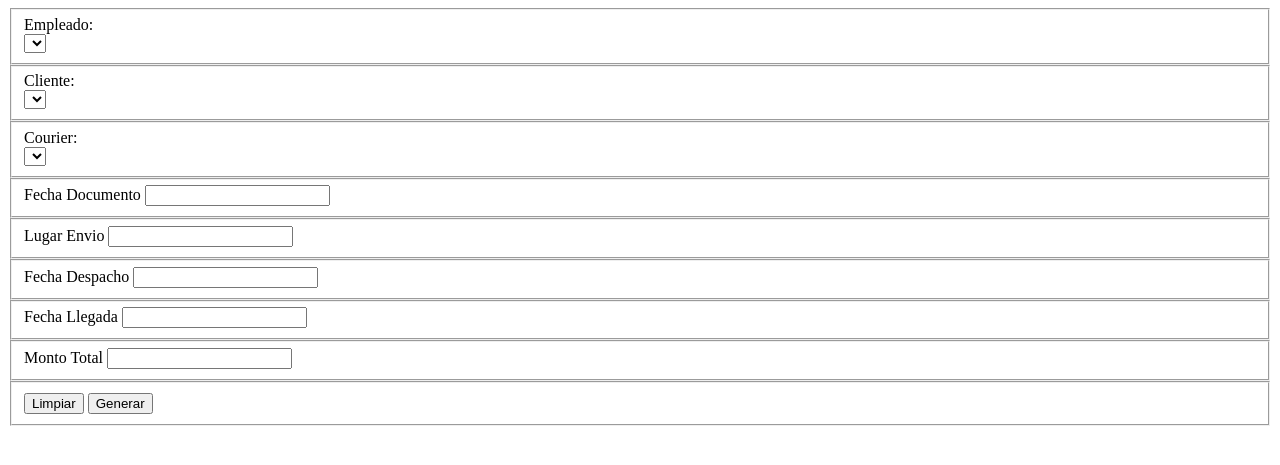
After one commit to AugustCS/PROYECTO_PP1_AGRAVIS, a PHP site: page /ventanas/reg_pedido.php in a window 1280 px wide. The commit adds this page. Shown: the top 465 px of the page. Run offline with PHP 8.4, Linux system fonts and the light colour scheme; lists and menus that the app fills with data are empty.

Commit message:
inicio generar pedido
generar pedido

```diff
--- a/ventanas/con_courier.php
+++ b/ventanas/con_courier.php
@@ -9,6 +9,7 @@
 			<td><?php print $courier[0]; ?></td>
 			<td><?php print $courier[1]; ?></td>
 			<td><?php print $courier[2]; ?></td>
+			<td><?php print $courier[4]; ?></td>
 			<td><?php print $courier[3]; ?></td>
 		</tr>
 <?php
--- /dev/null
+++ b/ventanas/opciones_cliente.php
@@ -0,0 +1,11 @@
+<?php
+	require '../conexion.php';
+	$opciones_clientes = $conexion->prepare("SELECT ID_CLIENTE,NOM_CLIENTE FROM bd_agravis.TBL_CLIENTE");
+	$opciones_clientes->execute();
+	$datos_opciones_clientes = $opciones_clientes->fetchAll();
+	foreach($datos_opciones_clientes as $clientes){
+?>
+		<option value="<?php print $clientes[0]; ?>"><?php 	print $clientes[1]; ?></option>
+<?php
+	}
+ ?>
--- /dev/null
+++ b/ventanas/opciones_courier.php
@@ -0,0 +1,11 @@
+<?php
+	require '../conexion.php';
+	$opciones_courier = $conexion->prepare("SELECT ID_COURIER,NOM_COURIER FROM bd_agravis.TBL_COURIER");
+	$opciones_courier->execute();
+	$datos_opciones_courier = $opciones_courier->fetchAll();
+	foreach($datos_opciones_courier as $courier){
+?>
+		<option value="<?php print $courier[0]; ?>"><?php 	print $courier[1]; ?></option>
+<?php
+	}
+ ?>
--- /dev/null
+++ b/ventanas/opciones_empleados.php
@@ -0,0 +1,11 @@
+<?php
+	require '../conexion.php';
+	$opciones_empleados = $conexion->prepare("SELECT ID_EMPLEADO,NOM_EMPLEADO FROM bd_agravis.TBL_EMPLEADO");
+	$opciones_empleados->execute();
+	$datos_opciones_empleados = $opciones_empleados->fetchAll();
+	foreach($datos_opciones_empleados as $empleados){
+?>
+		<option value="<?php print $empleados[0]; ?>"><?php 	print $empleados[1]; ?></option>
+<?php
+	}
+ ?>
--- /dev/null
+++ b/ventanas/reg_pedido.php
@@ -0,0 +1,82 @@
+<!DOCTYPE html>
+<html >
+<head>
+	<script>
+		function soloNumeros(e){
+	       key = e.keyCode || e.which;
+	       tecla = String.fromCharCode(key).toLowerCase();
+	       numeros = "0123456789.";
+	       especiales = "8-37-39-46";
+
+	       tecla_especial = false
+	       for(var i in especiales){
+	            if(key == especiales[i]){
+	                tecla_especial = true;
+	                break;
+	            }
+	        }
+	        if(numeros.indexOf(tecla)==-1 && !tecla_especial){
+	            return false;
+	        }
+	    }
+    </script>
+    <script src="js/jquery.js"></script>
+	<script src="js/logica.js"></script>
+</head>
+<body>
+	<div class="box-cargados">
+		<div class="box-cargados-top">
+			<form>
+				<fieldset class="cajas-form">
+					<label>Empleado: </label><br>
+					<select name="idempleado" class="cajas-texto" id="da-empleado">
+						<script>
+							$("#da-empleado").load("ventanas/opciones_empleados.php");
+						</script>
+					</select>
+				</fieldset>
+				<fieldset class="cajas-form">
+					<label>Cliente: </label><br>
+					<select name="idcliente" class="cajas-texto" id="da-cliente">
+						<script>
+							$("#da-cliente").load("ventanas/opciones_cliente.php");
+						</script>
+					</select>
+				</fieldset>
+				<fieldset class="cajas-form">
+					<label>Courier: </label><br>
+					<select name="idcourier" class="cajas-texto" id="da-courier">
+						<script>
+							$("#da-courier").load("ventanas/opciones_courier.php");
+						</script>
+					</select>
+				</fieldset>
+				<fieldset class="cajas-form">
+					<label>Fecha Documento</label>
+					<input type="text" class="cajas-texto">
+				</fieldset>
+				<fieldset class="cajas-form">
+					<label>Lugar Envio</label>
+					<input type="text" class="cajas-texto">
+				</fieldset>
+				<fieldset class="cajas-form">
+					<label>Fecha Despacho</label>
+					<input type="text" class="cajas-texto">
+				</fieldset>
+				<fieldset class="cajas-form">
+					<label>Fecha Llegada</label>
+					<input type="text" class="cajas-texto">
+				</fieldset>
+				<fieldset class="cajas-form">
+					<label>Monto Total</label>
+					<input onkeypress="return soloNumeros(event);" type="text" class="cajas-texto">
+				</fieldset>
+				<fieldset style="padding-top: 10px;" class="cajas-form">
+					<input type="reset" class="btn btn-primary" value="Limpiar">
+					<input type="submit" class="btn btn-success" value="Generar">
+				</fieldset>
+			</form>
+		</div>
+	</div>
+</body>
+</html>
--- a/ventanas/registros_bd.php
+++ b/ventanas/registros_bd.php
@@ -69,11 +69,13 @@
 			$nombre_courier = $_POST["nom_courier"];
 			$linea_envio = $_POST["linea_envio"];
 			$costo_envio = $_POST["costo_envio"];
+			$zona_envio = $_POST["zonaenvio"];
 
-			$inser_courier = $conexion ->prepare("INSERT INTO bd_agravis.TBL_COURIER(NOM_COURIER,LINEA_ENVIO,COSTO_ENVIO) VALUES(:NOM_COURIER,:LINEA_ENVIO,:COSTO_ENVIO);");
+			$inser_courier = $conexion ->prepare("INSERT INTO bd_agravis.TBL_COURIER(NOM_COURIER,LINEA_ENVIO,COSTO_ENVIO,ZONAENVIO) VALUES(:NOM_COURIER,:LINEA_ENVIO,:COSTO_ENVIO,:ZONAENVIO);");
 			$inser_courier->bindParam(":NOM_COURIER",$nombre_courier);
 			$inser_courier->bindParam(":LINEA_ENVIO",$linea_envio);
 			$inser_courier->bindParam(":COSTO_ENVIO",$costo_envio);
+			$inser_courier->bindParam(":ZONAENVIO",$zona_envio);
 
 			$inser_courier->execute();
 			print true;
```
Also changed, not shown: css/style.css (+24 -0 lines), js/logica.js (+60 -5 lines), principal.php (+6 -10 lines), ventanas/reg_courier.php (+6 -1 lines), ventanas/con-pedido.php (added).
